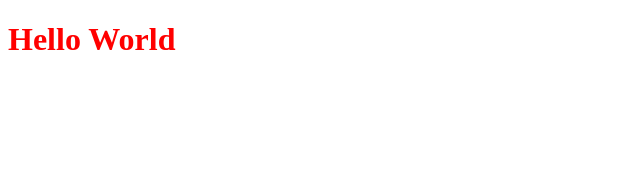
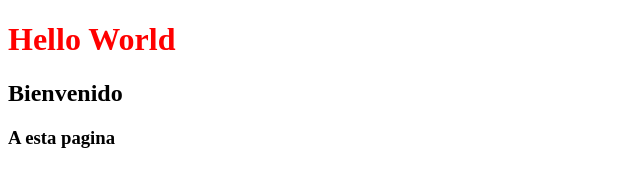
Before and after one commit to ChaponanWill/project-prueba, a plain HTML site: page index.html in a window 1280 px wide. Shown: the whole page, without its empty margins (0-640 px from the left). Drawn offline with Linux system fonts and the light colour scheme.

Commit message:
agregar h2, h3

```diff
--- a/index.html
+++ b/index.html
@@ -8,5 +8,7 @@
 </head>
 <body>
     <h1>Hello World</h1>
+    <h2>Bienvenido</h2>
+    <h3>A esta pagina</h3>
 </body>
 </html>
```
